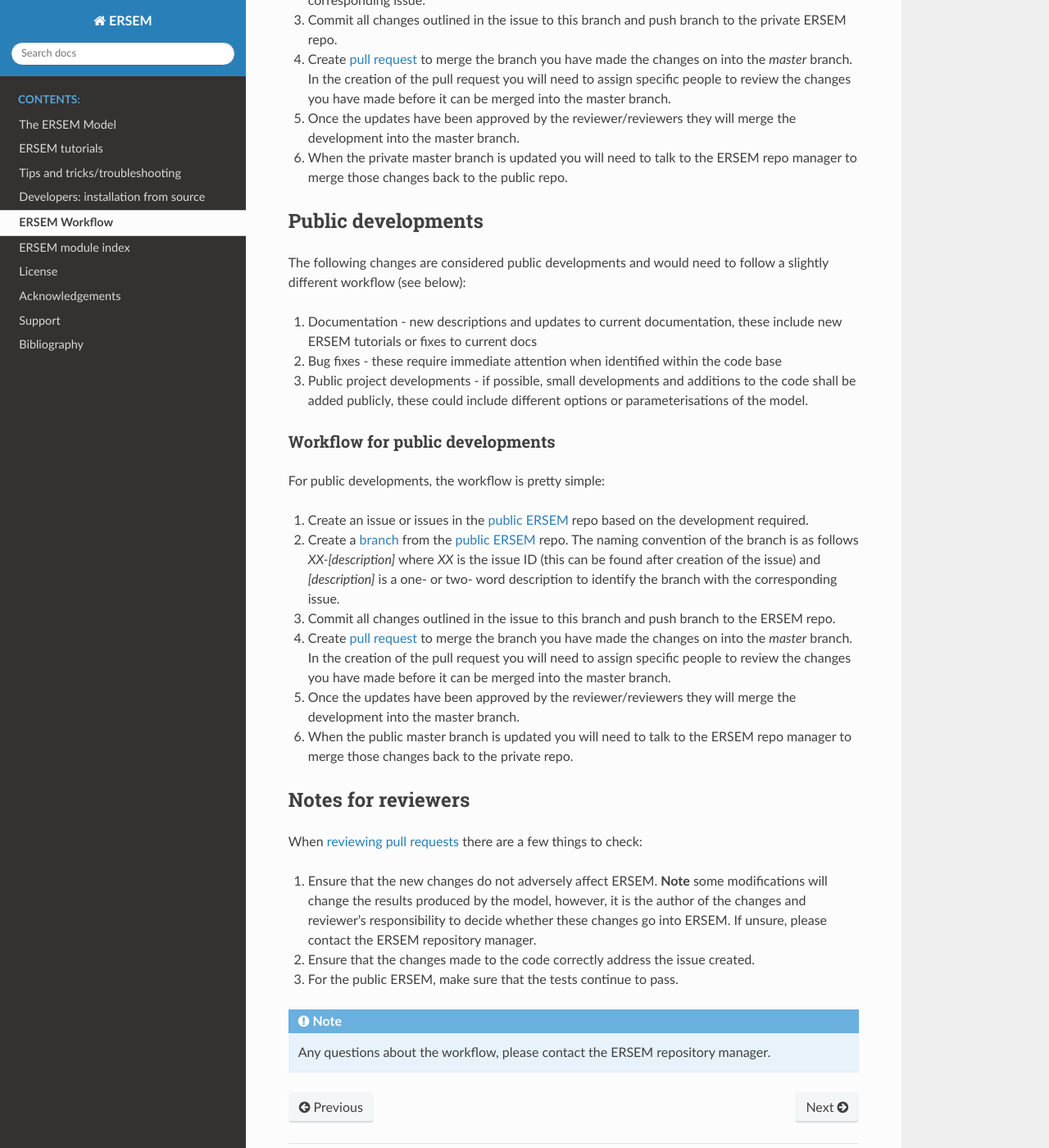
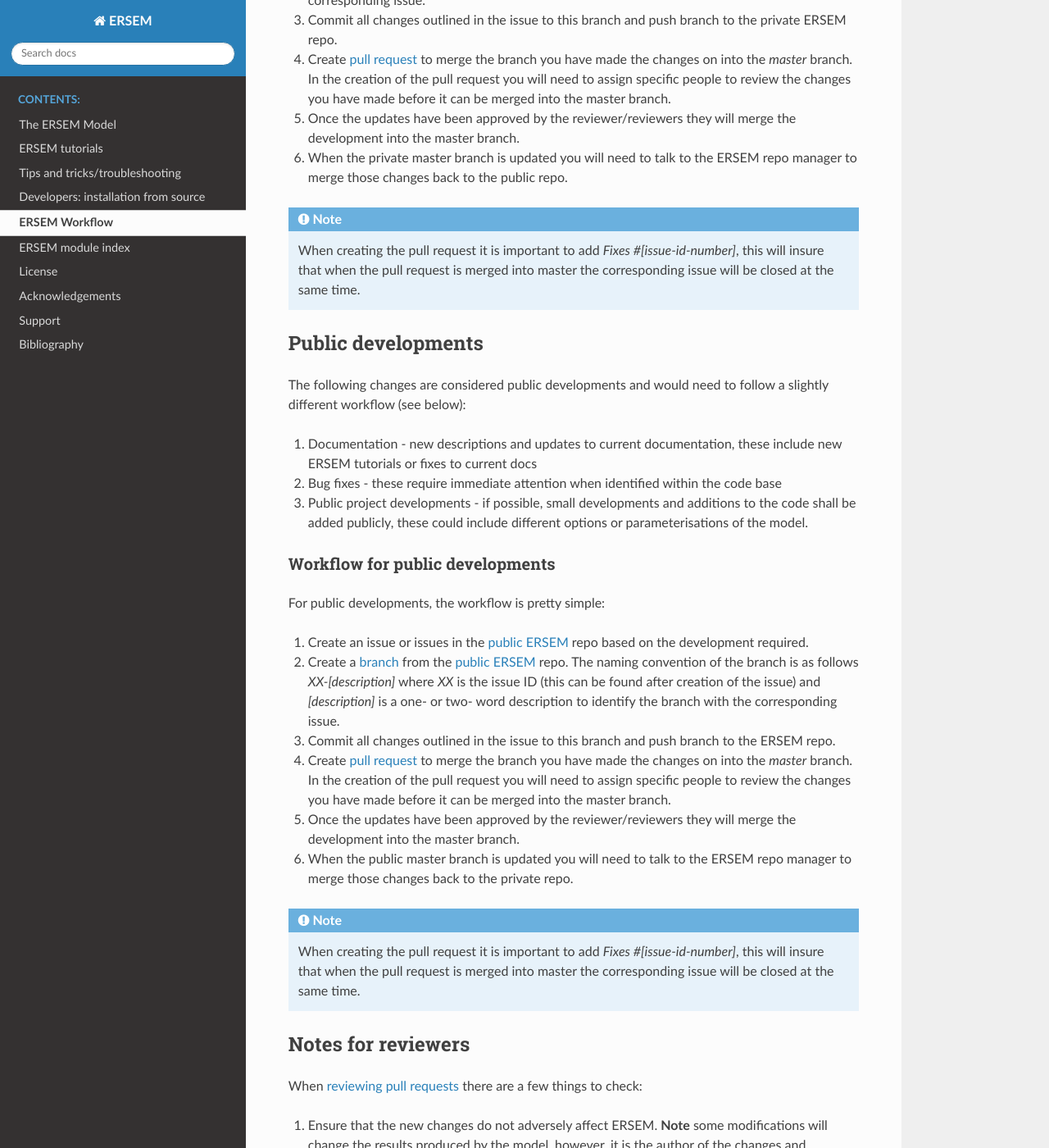
Before and after one commit to pmlmodelling/ersem, a Sphinx documentation site: the page built from docs/source/workflow.rst, in a window 1280 px wide and 1400 px high, scrolled down 765 px. Shown: the whole window at 82% size. Built offline with Sphinx 7.4.7 and the Read the Docs theme 2.0.0, drawn with Linux system fonts in a browser that asks for light colours; formulas are drawn with MathJax 3; the version number could not be read and is left out; some of the changed text lies outside the part shown.

Commit message:
Adding PR template and issue closing docs (#90)
* Adding PR template and issue closing docs

* Correct formatting

* Fixing grammar

Co-authored-by: Michael Wathen <mwathen@cs.ubc.ca>

```diff
--- a/docs/source/workflow.rst
+++ b/docs/source/workflow.rst
@@ -45,6 +45,11 @@ The workflow for private developments is as follows:
 6. When the private master branch is updated you will need to talk to the ERSEM repo manager to merge those changes back
    to the public repo.
 
+.. note::
+
+    When creating the pull request it is important to add `Fixes #[issue-id-number]`, this will insure that when the
+    pull request is merged into master the corresponding issue will be closed at the same time.
+
 Public developments
 -------------------
 
@@ -76,6 +81,11 @@ For public developments, the workflow is pretty simple:
 6. When the public master branch is updated you will need to talk to the ERSEM repo manager to merge those changes back
    to the private repo.
 
+.. note::
+
+    When creating the pull request it is important to add `Fixes #[issue-id-number]`, this will insure that when the
+    pull request is merged into master the corresponding issue will be closed at the same time.
+
 Notes for reviewers
 -------------------
 
@@ -84,7 +94,8 @@ When `reviewing pull requests <https://docs.github.com/en/pull-requests/collabor
 1. Ensure that the new changes do not adversely affect ERSEM. **Note** some modifications will change the results
    produced by the model, however, it is the author of the changes and reviewer's responsibility to decide
    whether these changes go into ERSEM. If unsure, please contact the ERSEM repository manager.
-2. Ensure that the changes made to the code correctly address the issue created.
+2. Ensure that the changes made to the code correctly address the issue created and that `Fixes #[issue-id-number]`
+   is added to the pull request description to ensure the relevant issue is closed upon merging with master.
 3. For the public ERSEM, make sure that the tests continue to pass.
 
 .. note::
```
Also changed, not shown: .github/PULL_REQUEST_TEMPLATE.md (added).
